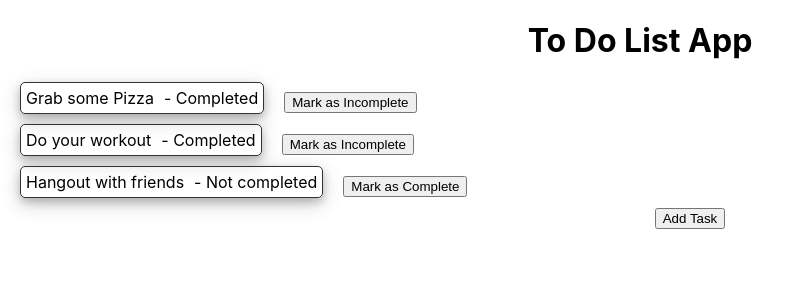
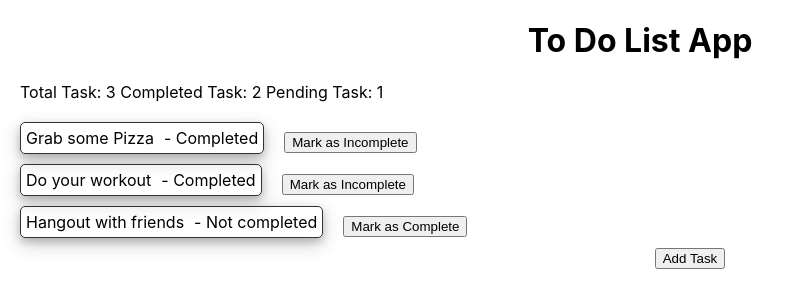
Before and after one commit to yatendradubey/todoApp, a React (Create React App) app: page / in a window 1280 px wide. Shown: the top 308 px of the page, without its empty margins (0-802 px from the left). Built offline with nearby package versions, Linux system fonts and the light colour scheme.

Commit message:
added count

```diff
--- a/src/components/ToDoList/ToDoList.css
+++ b/src/components/ToDoList/ToDoList.css
@@ -43,3 +43,10 @@
     margin-left: 20px;
     height: min-content;
 }
+
+.taskCount {
+   display: flex;
+   flex-direction: row;
+   margin-left: 20px;
+   margin-bottom: 20px;
+}
--- a/src/components/ToDoList/ToDoList.js
+++ b/src/components/ToDoList/ToDoList.js
@@ -5,6 +5,7 @@ import AddTask from "./AddTask/AddTask";
 const ToDoList = (props) => {
   const [tasks, setTasks] = useState(props.sampleData);
   const [visible, setVisible] = useState(false);
+  let count = 0;
 
   const addNewtask = (newTask) => {
     const newTasks = [...tasks, { title: newTask, completed: false }];
@@ -21,9 +22,24 @@ const ToDoList = (props) => {
     setTasks(updatedTasks);
   };
 
+  const calculateCompletedTask = () =>  {
+    count = 0;
+    tasks.map((task) => {
+        if(task.completed) {
+            count++;
+        }
+    })
+    return count;
+  }
+
   return (
     <div>
       <div className="container">
+        <div className="taskCount">
+          <label>Total Task: {tasks.length}</label>&nbsp;
+          <label>Completed Task: {calculateCompletedTask()}</label>&nbsp;
+          <label>Pending Task: {tasks.length - calculateCompletedTask()}</label>
+        </div>
         {tasks.map((task, i) => {
           return (
             <div className="card-container" key={i}>
```
